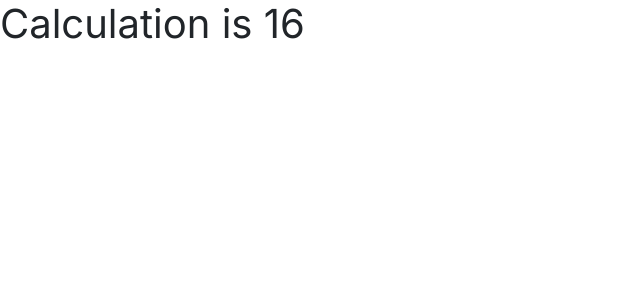
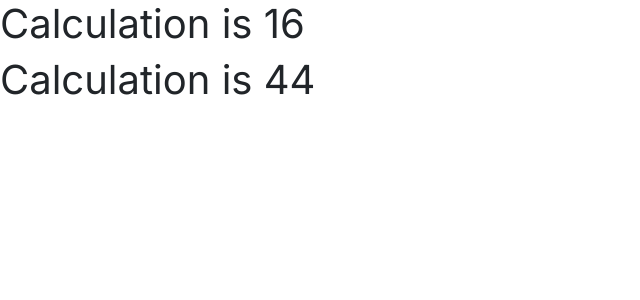
Before and after one commit to suyashpradhan/movie-search-app, a React (Create React App) app: page / in a window 1280 px wide. Shown: the top 300 px of the page, without its empty margins (0-640 px from the left). Built offline with nearby package versions, Linux system fonts and the light colour scheme.

Commit message:
fix: some bug fixes

```diff
--- a/src/Props/Props.js
+++ b/src/Props/Props.js
@@ -5,8 +5,17 @@ function Calculate({ value }) {
   return <h1>Calculation is {value * value}</h1>;
 }
 
+function Calculate2({ value }) {
+  return <h1>Calculation is {parseInt(value + value)}</h1>;
+}
+
 function Props() {
-  return <Calculate value="4"></Calculate>;
+  return (
+    <div>
+      <Calculate value="4"></Calculate>
+      <Calculate2 value="4"></Calculate2>
+    </div>
+  );
 }
 
 export default Props;
```
Also changed, not shown: 1 other file (tests, documents, lock files or other folders).
